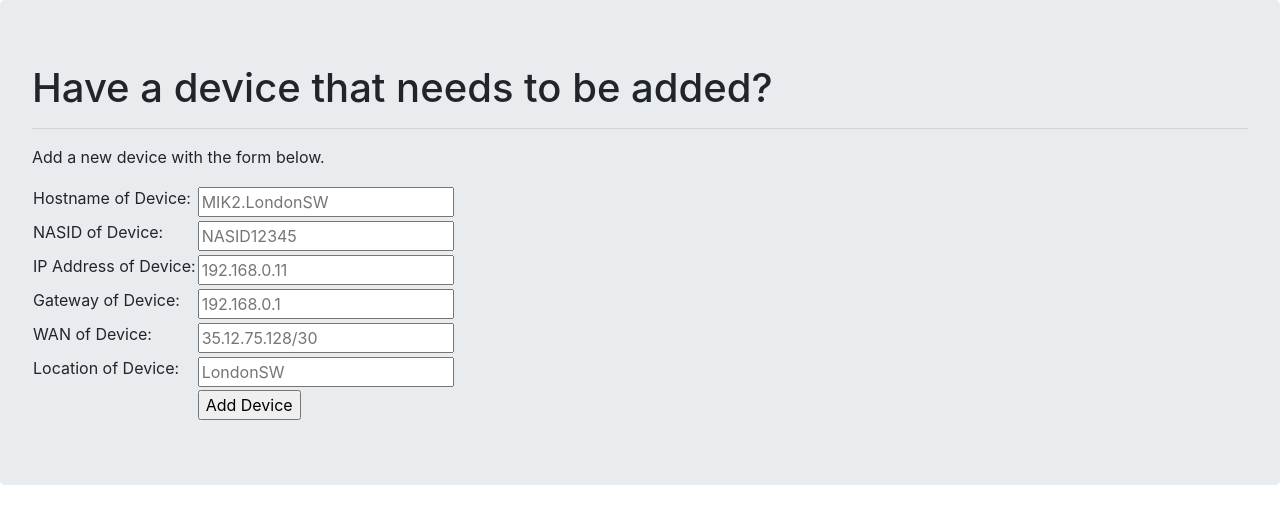
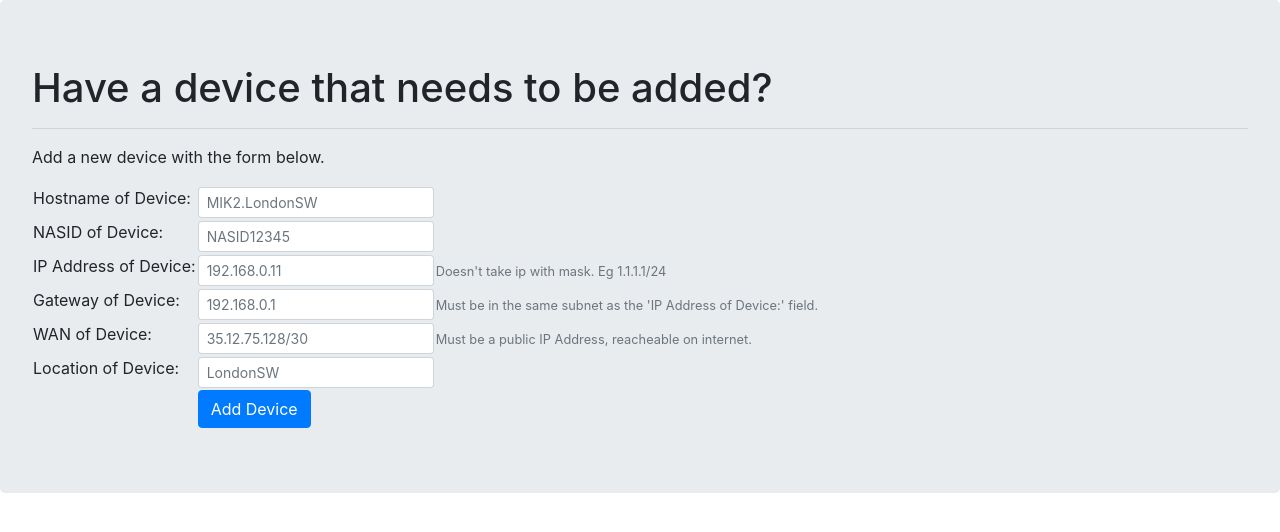
Before and after one commit to andreistefanciprian/flask_device_automation_tool, a Flask app: page /devices/add in a window 1280 px wide. Shown: the part 76-608 px from the top of the page. Run offline with Flask 2, Linux system fonts and the light colour scheme; some libraries are stand-ins or nearby versions.

Commit message:
styling/formatting

```diff
--- a/sabi/devices/templates/add.html
+++ b/sabi/devices/templates/add.html
@@ -21,38 +21,41 @@
   <hr>
   <p>Add a new device with the form below.</p>
 
-  <form method="POST">
+  <form method="POST" >
     {# This hidden_tag is a CSRF security feature. #}
     {{ form.hidden_tag() }}
 
     <table>
       <tr>
         <td>{{ form.hostname.label }}</td>
-        <td>{{ form.hostname(placeholder='MIK2.LondonSW') }}</td>
+        <td>{{ form.hostname(class="form-control form-control-sm", placeholder='MIK2.LondonSW') }}</td>
       </tr>
         <tr>
         <td>{{ form.nasid.label }}</td>
-        <td>{{ form.nasid(placeholder='NASID12345') }}</td>
+        <td>{{ form.nasid(class="form-control form-control-sm", placeholder='NASID12345') }}</td>
       </tr>
       <tr>
         <td>{{ form.ip.label }}</td>
-        <td>{{ form.ip(placeholder='192.168.0.11') }}</td>
+        <td>{{ form.ip(class="form-control form-control-sm", placeholder='192.168.0.11') }}</td>
+        <td><small id="" class="text-muted">Doesn't take ip with mask. Eg 1.1.1.1/24</small></td>
       </tr>
       <tr>
         <td>{{ form.gateway.label }}</td>
-        <td>{{ form.gateway(placeholder='192.168.0.1') }}</td>
+        <td>{{ form.gateway(class="form-control form-control-sm", placeholder='192.168.0.1') }}</td>
+        <td><small id="" class="text-muted">Must be in the same subnet as the 'IP Address of Device:' field.</small></td>
       </tr>
       <tr>
         <td>{{ form.wan.label }}</td>
-        <td>{{ form.wan(placeholder='35.12.75.128/30') }}</td>
+        <td>{{ form.wan(class="form-control form-control-sm", placeholder='35.12.75.128/30') }}</td>
+        <td><small id="" class="text-muted">Must be a public IP Address, reacheable on internet.</small></td>
       </tr>
       <tr>
         <td>{{ form.location.label }}</td>
-        <td>{{ form.location(placeholder='LondonSW') }}</td>
+        <td>{{ form.location(class="form-control form-control-sm", placeholder='LondonSW') }}</td>
       </tr>
       <tr>
         <td></td>
-        <td>{{ form.submit() }}</td>
+        <td>{{ form.submit(class="btn btn-primary") }}</td>
       </tr>
     </table>
 
```
Also changed, not shown: sabi/devices/templates/delete.html (+12 -2 lines).
